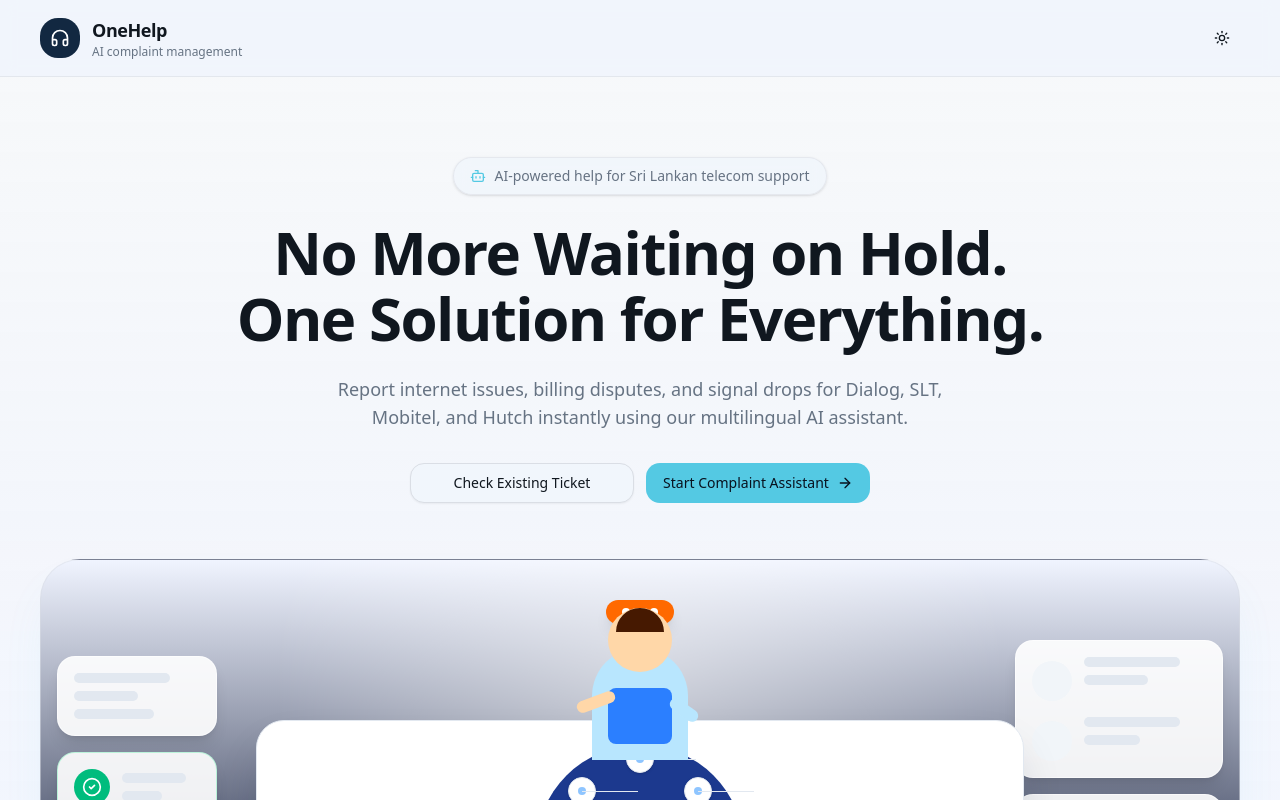
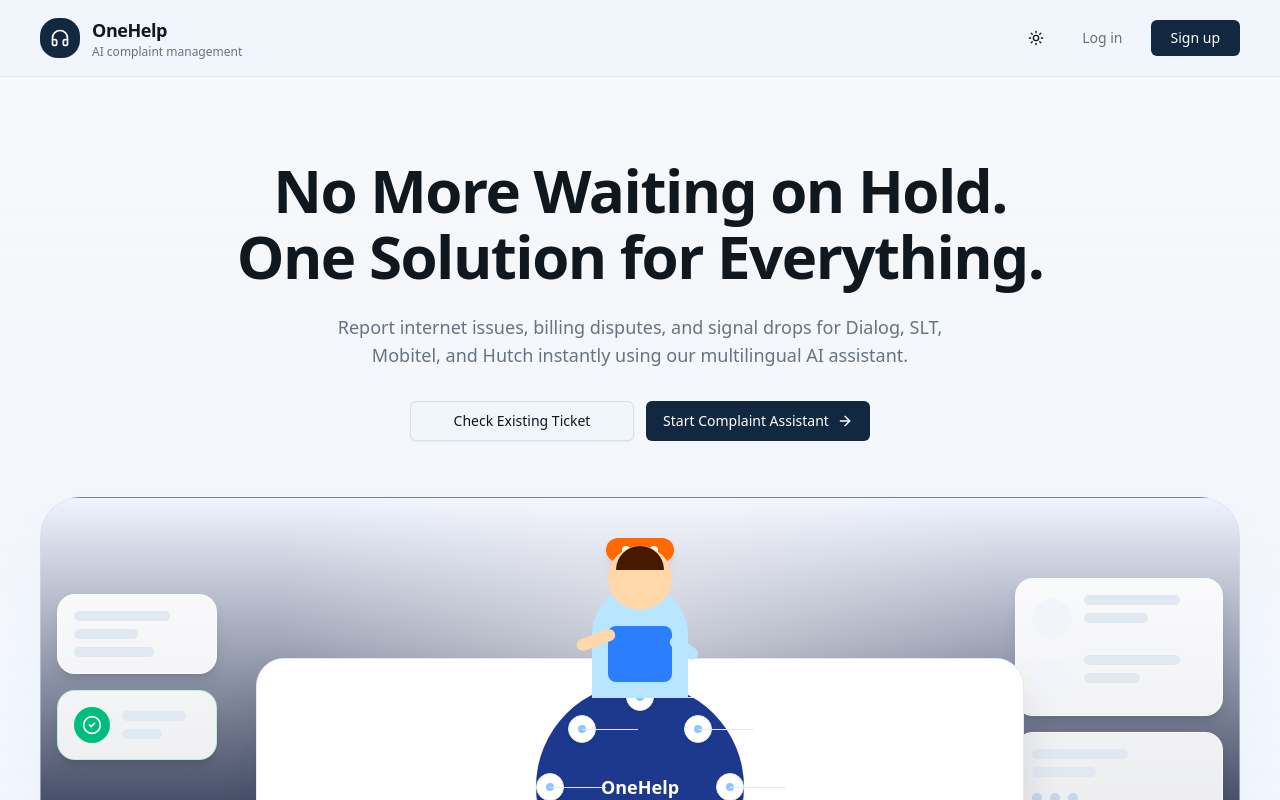
Before and after one commit to Hamdhan7/resolve, a Next.js app: page / in a window 1280 px wide. Shown: the top 800 px of the page. Built offline with nearby package versions, Linux system fonts and the light colour scheme.

Commit message:
main page UI changes

```diff
--- a/app/admin/page.tsx
+++ b/app/admin/page.tsx
@@ -2,6 +2,7 @@ import DataTable, { DataTableColumn } from "@/components/data-table";
 import Footer from "@/components/layout/footer";
 import Navbar from "@/components/layout/navbar";
 import { Button } from "@/components/ui/button";
+import { CircleUserRound } from "lucide-react";
 
 type CompanyRequestRow = {
     companyName: string;
@@ -88,7 +89,16 @@ const columns: DataTableColumn<CompanyRequestRow>[] = [
 export default function AdminPage() {
     return (
         <main className="flex min-h-screen flex-col bg-background text-foreground">
-            <Navbar />
+            <Navbar
+                rightContent={
+                    <div className="flex items-center gap-2 sm:gap-3">
+                        <Button variant="outline" className="rounded-sm">
+                            <CircleUserRound className="size-4" />
+                            Admin Profile
+                        </Button>
+                    </div>
+                }
+            />
 
             <section className="mx-auto w-full max-w-7xl flex-1 px-6 py-10 lg:px-10">
                 <div className="space-y-1">
--- a/app/page.tsx
+++ b/app/page.tsx
@@ -74,18 +74,34 @@ const figurePalette = [
   { head: "bg-stone-400", body: "bg-emerald-600" },
 ] as const;
 
+type NavbarProps = {
+  rightContent?: React.ReactNode;
+};
+
+const rightContent = () => {
+  return (
+    <>
+      <Button asChild variant="ghost" className="rounded-sm">
+        <Link href="/sign-in" className="text-[#667085] ">
+          Log in
+        </Link>
+      </Button>
+      <Button asChild className="rounded-sm px-5 text-white bg-[#122841]">
+        <Link href="/sign-up">Sign up</Link>
+      </Button>
+    </>
+  );
+};
+
 export default function Home() {
   return (
     <main className="min-h-screen bg-background text-foreground">
-      <Navbar />
+      <Navbar rightContent={rightContent()} />
 
       <section className="border-b border-border/60 bg-[linear-gradient(180deg,rgba(248,249,250,0.76)_0%,rgba(240,244,255,0.9)_100%)] dark:bg-[linear-gradient(180deg,rgba(35,40,60,0.72)_0%,rgba(26,35,64,0.96)_100%)]">
         <div className="mx-auto max-w-7xl px-6 pt-16 lg:px-10 lg:pt-20">
           <div className="mx-auto max-w-4xl text-center">
-            <div className="mb-6 inline-flex items-center gap-2 rounded-full border border-border/60 bg-background/80 px-4 py-2 text-sm text-muted-foreground shadow-sm backdrop-blur">
-              <Bot className="size-4 text-primary" />
-              AI-powered help for Sri Lankan telecom support
-            </div>
+
 
             <h1 className="text-balance text-4xl font-extrabold tracking-tight sm:text-5xl lg:text-6xl lg:leading-[1.1]">
               No More Waiting on Hold.
@@ -94,15 +110,21 @@ export default function Home() {
             </h1>
 
             <p className="mx-auto mt-6 max-w-2xl text-base leading-7 text-muted-foreground sm:text-lg">
-              Report internet issues, billing disputes, and signal drops for Dialog,
-              SLT, Mobitel, and Hutch instantly using our multilingual AI assistant.
+              Report internet issues, billing disputes, and signal drops for
+              Dialog, SLT, Mobitel, and Hutch instantly using our multilingual
+              AI assistant.
             </p>
 
             <div className="mt-8 flex flex-col items-center justify-center gap-3 sm:flex-row">
-              <Button asChild variant="outline" size="lg" className="min-w-56 rounded-xl">
+              <Button
+                asChild
+                variant="outline"
+                size="lg"
+                className="min-w-56 rounded-sm hover:text-white"
+              >
                 <Link href="/sign-in">Check Existing Ticket</Link>
               </Button>
-              <Button asChild size="lg" className="min-w-56 rounded-xl">
+              <Button asChild size="lg" className="min-w-56 rounded-sm ">
                 <Link href="/sign-up">
                   Start Complaint Assistant
                   <ArrowRight className="size-4" />
@@ -207,9 +229,14 @@ export default function Home() {
 
                 <div className="grid w-full grid-cols-2 gap-4 sm:grid-cols-4">
                   {figurePalette.map((person, index) => (
-                    <div key={index} className="flex flex-col items-center justify-end gap-2">
+                    <div
+                      key={index}
+                      className="flex flex-col items-center justify-end gap-2"
+                    >
                       <div className={`size-10 rounded-full ${person.head}`} />
-                      <div className={`h-14 w-10 rounded-t-full ${person.body}`} />
+                      <div
+                        className={`h-14 w-10 rounded-t-full ${person.body}`}
+                      />
                     </div>
                   ))}
                 </div>
@@ -257,7 +284,9 @@ export default function Home() {
                 key={provider.name}
                 className="rounded-2xl border border-border/60 bg-card px-5 py-4 shadow-sm"
               >
-                <span className={`text-2xl font-extrabold tracking-wide ${provider.className}`}>
+                <span
+                  className={`text-2xl font-extrabold tracking-wide ${provider.className}`}
+                >
                   {provider.name}
                 </span>
               </div>
--- a/components/ui/button.tsx
+++ b/components/ui/button.tsx
@@ -9,15 +9,15 @@ const buttonVariants = cva(
   {
     variants: {
       variant: {
-        default: "bg-primary text-primary-foreground hover:bg-[#122841] hover:text-white",
+        default: "bg-[#122841] text-white hover:text-white",
         destructive:
           "bg-destructive text-white hover:bg-[#122841] focus-visible:ring-destructive/20 dark:focus-visible:ring-destructive/40 dark:bg-destructive/60",
         outline:
-          "border bg-background shadow-xs  hover:text-accent-foreground dark:bg-input/30 dark:border-input dark:hover:bg-input/50",
+          "border bg-background shadow-xs hover:text-accent-foreground  dark:border-input dark:hover:bg-input/50",
         secondary:
           "bg-secondary text-secondary-foreground hover:bg-secondary/80",
         ghost:
-          "hover:bg-accent hover:text-accent-foreground dark:hover:bg-accent/50",
+          "hover:bg-[#122841] hover:text-white ",
         link: "text-primary underline-offset-4 hover:underline",
       },
       size: {
```
